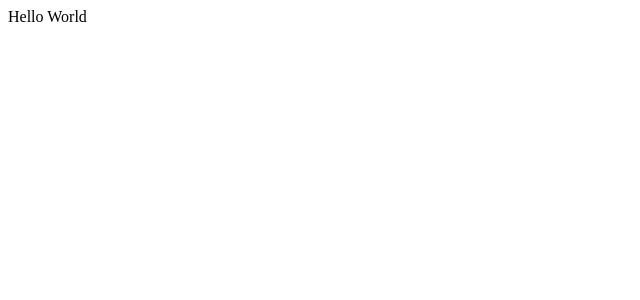
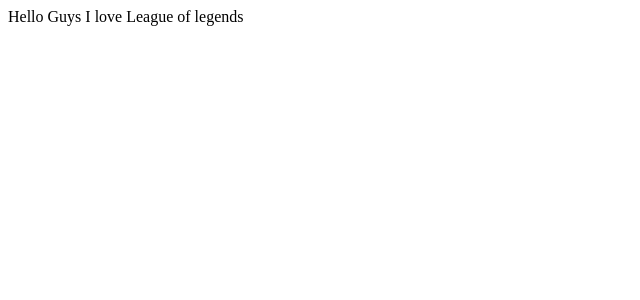
Before and after one commit to kappa123451/my-first-static-web-app, a React (Create React App) app: page / in a window 1280 px wide. Shown: the top 300 px of the page, without its empty margins (0-640 px from the left). Built offline with nearby package versions, Linux system fonts and the light colour scheme; the HTML template or start-up script is replaced by a standard one.

Commit message:
try azure

```diff
--- a/src/App.js
+++ b/src/App.js
@@ -1,7 +1,7 @@
 import React from 'react';
 
 function App() {
-  const value = 'World';
+  const value = 'Guys I love League of legends';
   return <div>Hello {value}</div>;
 }
 
```
